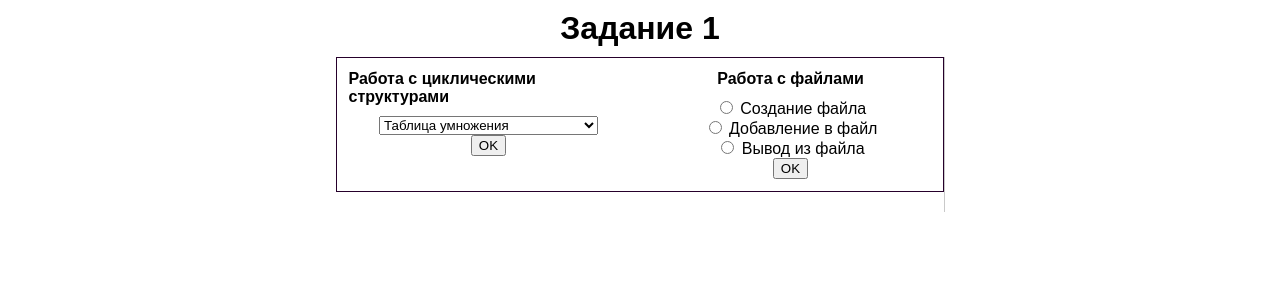
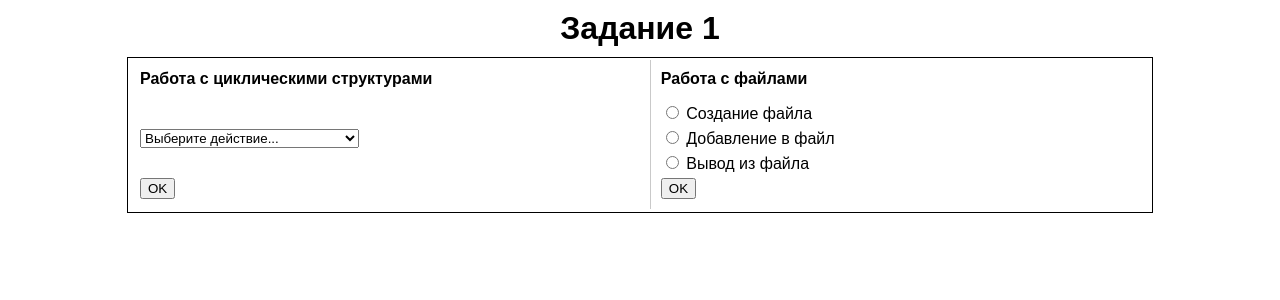
Before and after one commit to Silchenkoofficial/webSUAI, a PHP site: page / in a window 1280 px wide. Shown: the top 300 px of the page. Run offline with PHP 8.4, Linux system fonts and the light colour scheme; data that the repository does not hold is empty.

Commit message:
file start

```diff
--- a/lab2/assets/css/main.css
+++ b/lab2/assets/css/main.css
@@ -1,46 +1,47 @@
-*,
-*::after,
-*::before {
-    box-sizing: border-box;
-}
-
 body {
     margin: 0;
     padding: 0;
+    display: flex;
+    flex-direction: column;
+    align-items: center;
     font-family: Arial, sans-serif;
-    display: flex;
-    align-items: center;
-    flex-direction: column;
-    background-color: #ffffff;
 }
 
 h1, h2, h3, h4, h5, h6, p {
     margin: 0;
     padding: 0;
 }
+
+form {
+    border: 1px solid #000;
+    width: 80%;
+}
+
+table {
+    width: 100%;
+}
+
+.table-task1 tr {
+    height: 150px;
+    display: flex;
+    align-items: start;
+    justify-content: space-between;
+}
+
+.task1-td {
+    flex: 0 0 49%;
+    height: 86%;
+    padding: 10px;
+    display: flex;
+    align-items: flex-start;
+    flex-direction: column;
+    justify-content: space-between;
+}
+
 td {
     text-align: center;
 }
-.table-task1 {
-    margin-bottom: 20px;
-    border: 1px solid #26002b;
-    min-width: 80%;
+
+input[type="submit"] {
+    justify-self: flex-end;
 }
-.task1-td {
-    padding: 10px;
-    width: 300px;
-    height: 110px;
-    vertical-align: top;
-}
-form {
-    height: 100%;
-    display: flex;
-    flex-direction: column;
-    align-items: start;
-    justify-content: space-between;
-}
-fieldset {
-    margin: 0;
-    padding: 10px;
-    min-width: 80%;
-}
--- a/lab2/index.php
+++ b/lab2/index.php
@@ -1,5 +1,6 @@
 <!DOCTYPE html>
 <html lang="en">
+
 <head>
     <meta charset="UTF-8">
     <meta http-equiv="X-UA-Compatible" content="IE=edge">
@@ -8,15 +9,17 @@
 
     <link rel="stylesheet" href="./assets/css/main.css">
 </head>
+
 <body>
     <h1 style="margin: 10px 0;">Задание 1</h1>
-    <form method="POST" style="border-right: 1px solid #c9c9c9;">
+    <form method="POST">
         <table class="table-task1">
             <tr>
-            <td class="task1-td">
+                <td class="task1-td" style="border-right: 1px solid #c9c9c9;">
                     <h4 style="text-align:left;margin-bottom: 10px;">Работа с циклическими структурами</h4>
                     <div class="select-block">
                         <select name="select-task1" id="">
+                            <option selected disabled>Выберите действие...</option>
                             <option value="multiplication" name="multiplication">Таблица умножения</option>
                             <option value="counting" name="counting">Подсчет суммы нечетных чисел</option>
                             <option value="translate" name="translate">Переводчик</option>
@@ -27,18 +30,18 @@
                 <td class="task1-td">
                     <h4 style="margin-bottom: 10px;">Работа с файлами</h4>
                     <div class="radio-btn">
-                        <input type="radio" name="files" id="fileCreation">
+                        <input type="radio" value="newFile" name="files" id="fileCreation">
                         <label for="fileCreation">Создание файла</label>
                     </div>
                     <div class="radio-btn">
-                        <input type="radio" name="files" id="addToFile">
+                        <input type="radio" value="addToFile" name="files" id="addToFile">
                         <label for="addToFile">Добавление в файл</label>
                     </div>
                     <div class="radio-btn">
-                        <input type="radio" name="files" id="outputFromFile">
+                        <input type="radio" value="outputFromFile" name="files" id="outputFromFile">
                         <label for="outputFromFile">Вывод из файла</label>
                     </div>
-                    <input type="submit" value="OK">
+                    <input type="submit" value="OK" name="radio-send-btn">
                 </td>
             </tr>
         </table>
@@ -61,8 +64,12 @@
             }
         } else if ($_POST['translate-btn']) {
             require './task1/translate.php';
+        } else if ($_POST['radio-send-btn']) {
+            require_once './task1.2/file.php';
+            // echo var_dump($_POST);
         }
     ?>
     </form>
 </body>
+
 </html>
--- a/lab2/task1/translate.php
+++ b/lab2/task1/translate.php
@@ -26,7 +26,7 @@
         </label>
 
         <input type="submit" value="Перевести" name="translate-btn">
-        <?
+        <?php
             $checkedWord = mb_strtolower($_POST['translate-input'],'UTF-8');
             if ($checkedWord != '') {
                 if ($words[$checkedWord]) {
```
Also changed, not shown: lab2/1.txt (added, +10 -0 lines), lab2/task1.2/file.php (added, +25 -0 lines), lab2/task1/multiplication.php (+5 -3 lines). Lines whose indentation alone changed are shown as unchanged.
